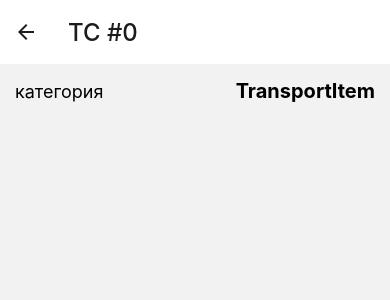
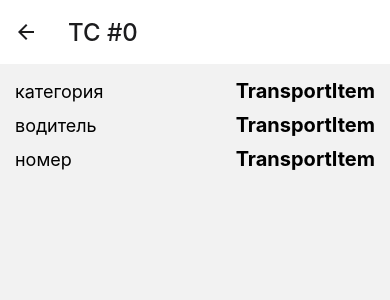
Before and after one commit to Anto-MSHK/test_task_welbex, a React Native app: screen /TransportItem in a window 390 px wide. Shown: the top 300 px of the page. Built offline with nearby package versions, Linux system fonts and the light colour scheme.

Commit message:
add listItem component

```diff
--- a/src/components/Navbar/Navbar.tsx
+++ b/src/components/Navbar/Navbar.tsx
@@ -52,8 +52,8 @@ const styles = StyleSheet.create({
   },
   activeItem: {
     borderBottomWidth: 2,
-    borderBottomLeftRadius: 5,
-    borderBottomRightRadius: 5,
+    //  borderBottomLeftRadius: 5,
+    //  borderBottomRightRadius: 5,
     borderColor: "#006CE8",
     color: "#006CE8",
     fontWeight: "700",
--- a/src/screens/TransportItem/TransportItem.tsx
+++ b/src/screens/TransportItem/TransportItem.tsx
@@ -5,18 +5,28 @@ import { TransportCard } from "./../../components/TransportCard/TransportCard";
 import { Navbar } from "./../../components/Navbar/Navbar";
 import { appStyles } from "../../../App";
 
+interface ListItemI extends React.ComponentProps<any> {
+  parameter: string;
+  value: string;
+}
+export const ListItem: FC<ListItemI> = ({ parameter, value, style }) => {
+  return (
+    <View style={styles.listItem}>
+      <Text style={{ ...appStyles.h3 }}>{parameter}</Text>
+      <Text style={{ ...appStyles.h2, fontWeight: "700" }}>{value}</Text>
+    </View>
+  );
+};
+
 export const TransportItem: FC = () => {
   const { t } = useTranslation();
 
   return (
     <View style={styles.wrapper}>
       <View style={styles.content}>
-        <View style={styles.listItem}>
-          <Text style={{ ...appStyles.h3 }}>{t("CATEGORY")}</Text>
-          <Text style={{ ...appStyles.h2, fontWeight: "700" }}>
-            TransportItem
-          </Text>
-        </View>
+        <ListItem parameter={t("CATEGORY")} value="TransportItem" />
+        <ListItem parameter={t("DRIVER")} value="TransportItem" />
+        <ListItem parameter={t("DRIVER_PHONE")} value="TransportItem" />
       </View>
     </View>
   );
@@ -35,5 +45,6 @@ const styles = StyleSheet.create({
     alignItems: "center",
     flexDirection: "row",
     justifyContent: "space-between",
+    marginBottom: 10,
   },
 });
```
